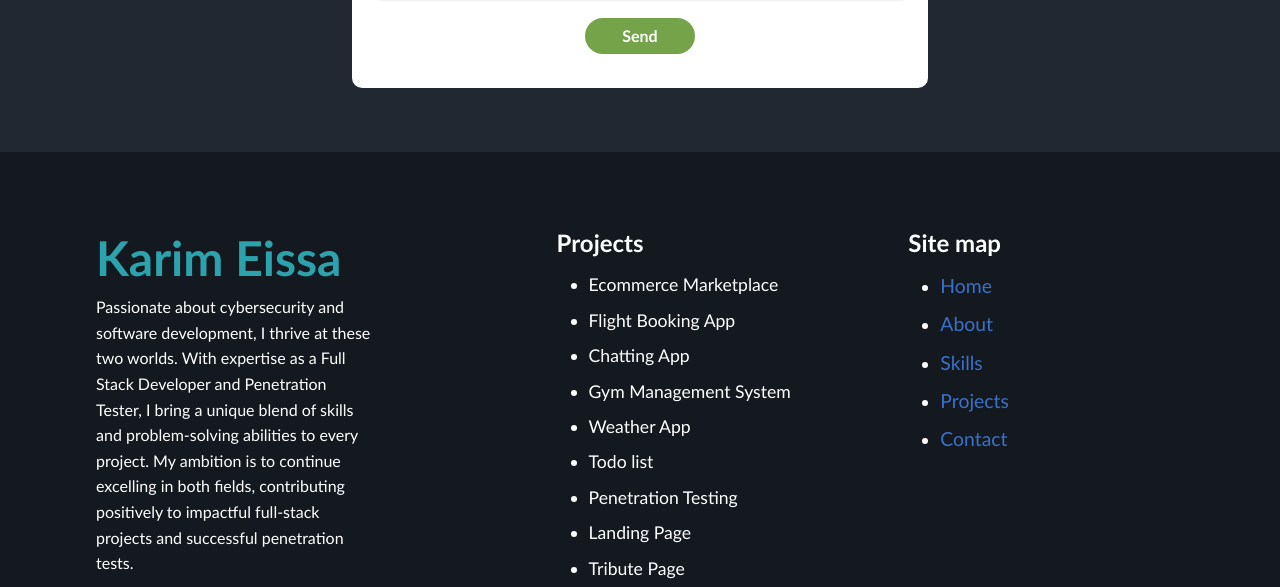
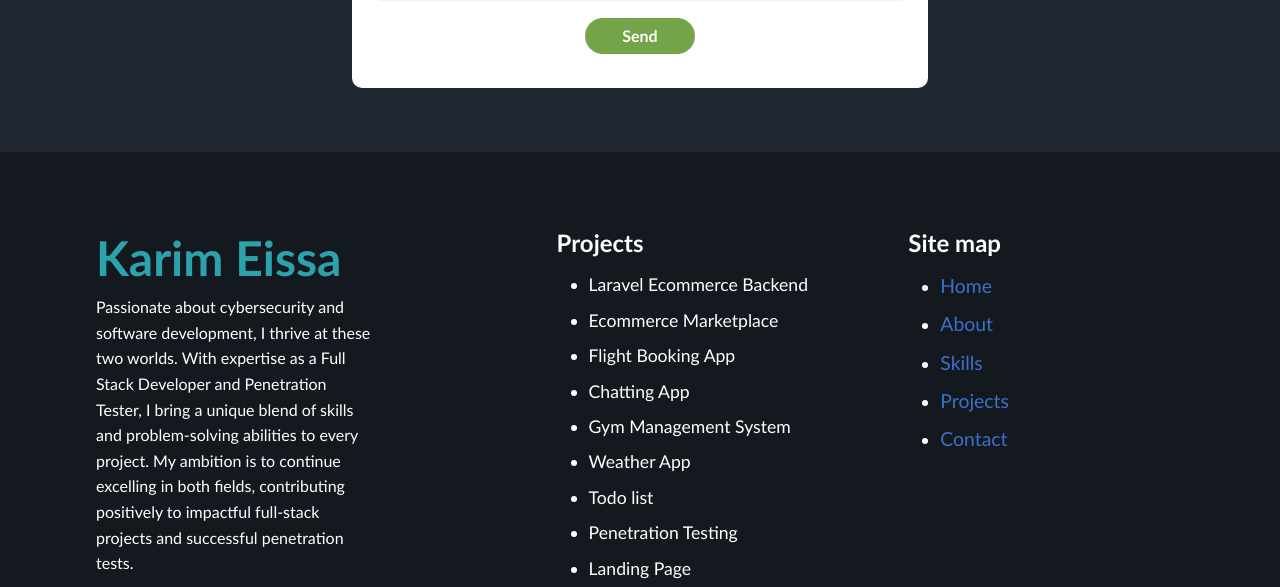
Before and after one commit to Karim-Eissa/Portfolio, a plain HTML site: page index.html in a window 1280 px wide. Shown: the part 4576-5163 px from the top of the page. Drawn offline with nearby package versions, Linux system fonts and the light colour scheme.

Commit message:
Update index.html

```diff
--- a/index.html
+++ b/index.html
@@ -340,6 +340,7 @@
 			<div class="footer-box2">
 				<h4>Projects</h4>
 				<ul>
+					<li>Laravel Ecommerce Backend</li>
 					<li>Ecommerce Marketplace</li>
 					<li>Flight Booking App</li>
 					<li>Chatting App</li>
```
